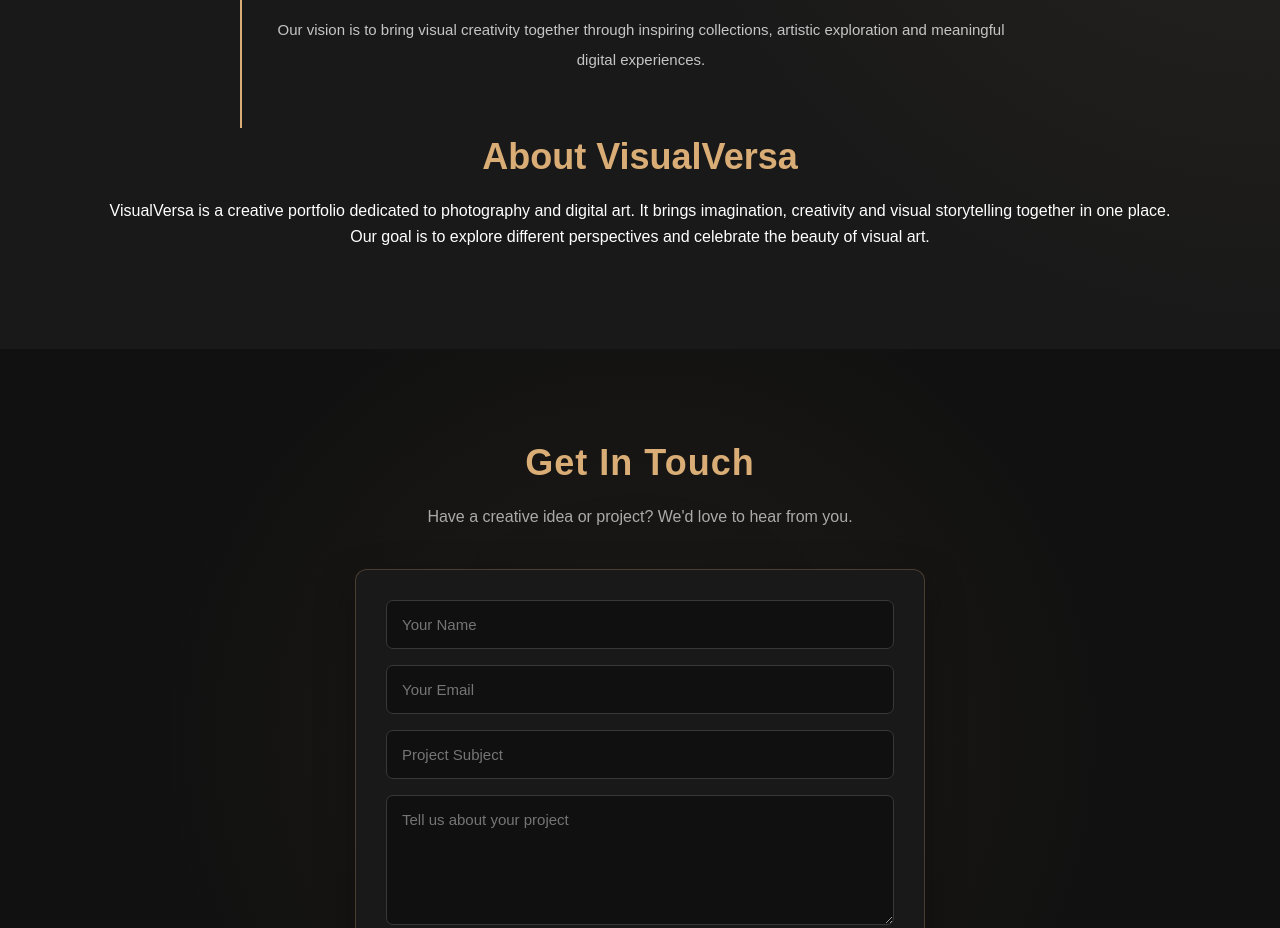
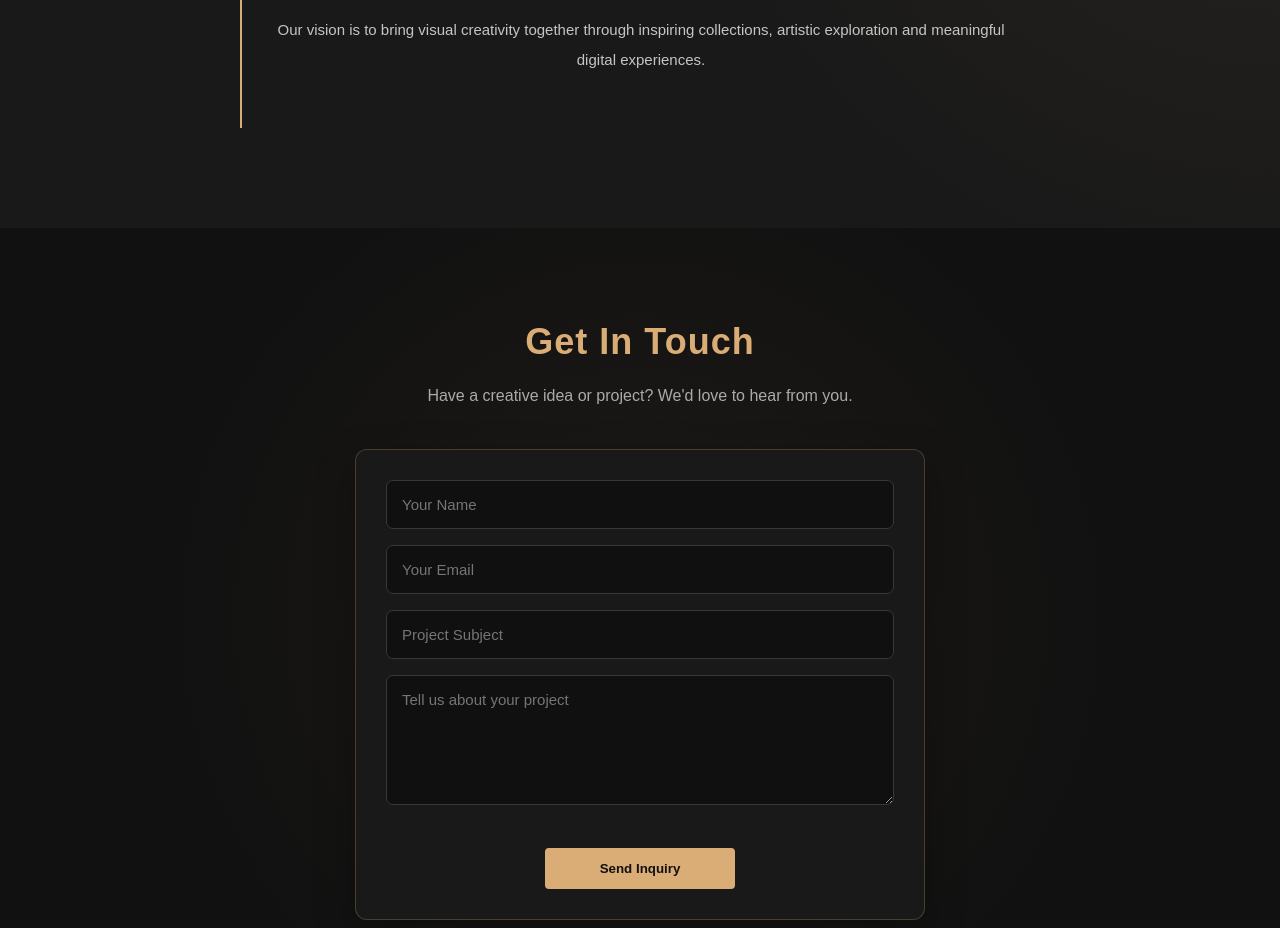
Before and after one commit to Urmijakhu/VisualVersa, a plain HTML site: page index.html in a window 1280 px wide. Shown: the part 3891-4819 px from the top of the page. Drawn offline with Linux system fonts and the light colour scheme; no server answers.

Commit message:
index.html

```diff
--- a/index.html
+++ b/index.html
@@ -1044,14 +1044,6 @@ html {
         </p>
     </div>
 
-    <h2>About VisualVersa</h2>
-
-    <p>
-        VisualVersa is a creative portfolio dedicated to photography
-        and digital art. It brings imagination, creativity and visual
-        storytelling together in one place. Our goal is to explore
-        different perspectives and celebrate the beauty of visual art.
-    </p>
 </section>
 <!-- PROFILE SECTION -->
 
```
